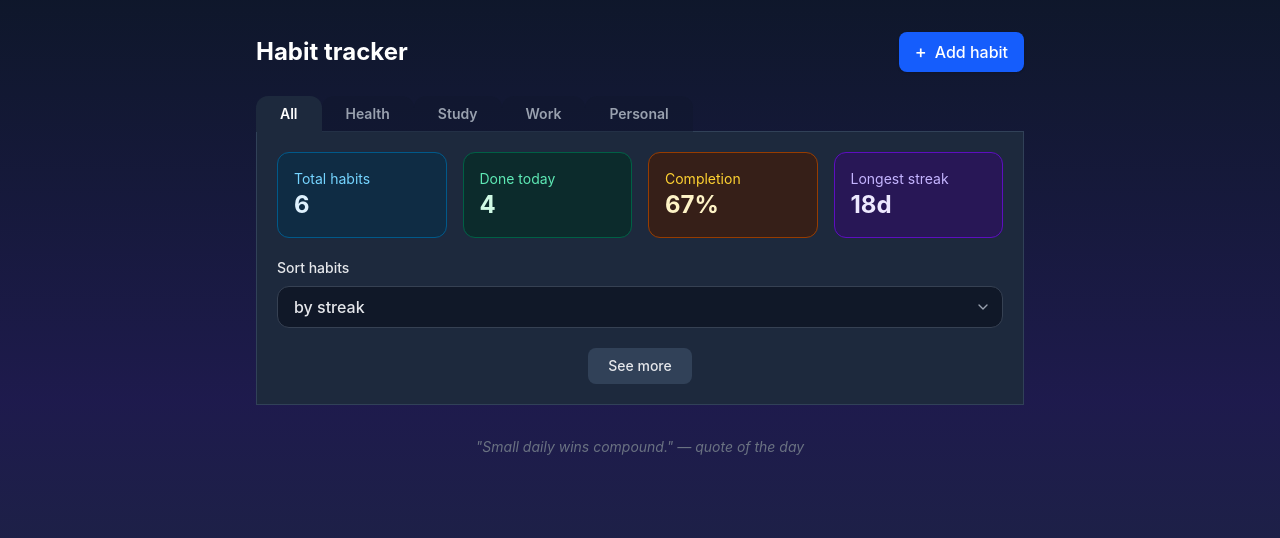
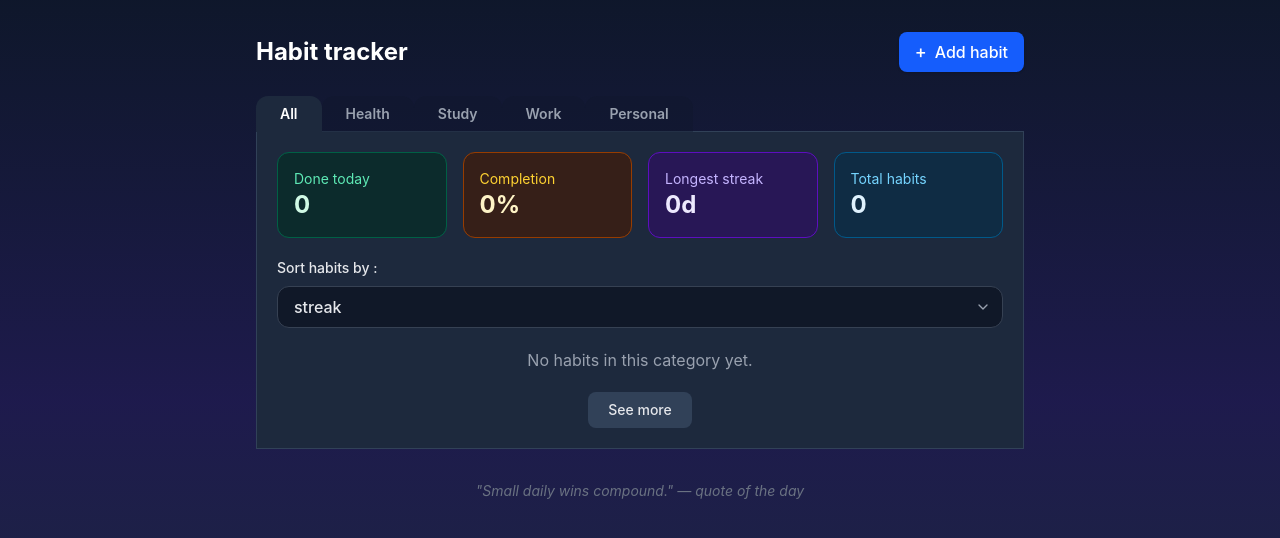
Before and after one commit to rohitha-kodikara/habits-and-focus-tracker, a React (Vite) app: page / in a window 1280 px wide. Shown: the top 538 px of the page. Built offline with nearby package versions, Linux system fonts and the light colour scheme.

Commit message:
adedd a smooth form loading.

```diff
--- a/src/App.jsx
+++ b/src/App.jsx
@@ -16,7 +16,6 @@ const App = () => {
    const [doneTodayValue, setDoneTodayValue] = useState(false)
    const[habbitFormVisible, setHabbitFormVisible] = useState(false);
    const[habitsList, setHabitsList] = useState([]);
-
    const [showAll, setShowAll] = useState(false);
 
 
@@ -24,6 +23,19 @@ const App = () => {
   const sortByStreak = habitsList.slice().sort((a, b) => b.streak - a.streak);
   const sortByName = habitsList.slice().sort((a, b) => a.name.localeCompare(b.name));
   const sortByCategory = habitsList.slice().sort((a, b) => a.category.localeCompare(b.category));
+
+  //getting summerized values for infor cards
+  const totalHabits = habitsList.length;
+const doneToday = habitsList.filter(habit => habit.doneToday).length;
+const completion = totalHabits === 0 ? 0 : Math.round((doneToday / totalHabits) * 100);
+const longestStreak = totalHabits === 0 ? 0 : Math.max(...habitsList.map(habit => habit.streak));
+
+const statsValues = {
+  totalHabits,
+  doneToday,
+  completion,
+  longestStreak
+};
 
   //tabwise habbits display
  const filteredHabits =
@@ -131,7 +143,8 @@ const App = () => {
         </div>
 
         {/* Add habit form */}
-        {habbitFormVisible && (
+        <div className={`grid transition-all duration-300 ease-in-out ${habbitFormVisible ? "grid-rows-[1fr] opacity-100 mb-6" : "grid-rows-[0fr] opacity-0"}`}>
+  <div className="overflow-hidden">
     <NewHabbitForm
       handleAddHabitForm={handleAddHabitForm}
       setDoneTodayValue={setDoneTodayValue}
@@ -142,9 +155,9 @@ const App = () => {
       categoryValue={categoryValue}
       streakValue={streakValue}
       doneTodayValue={doneTodayValue}
-
     />
-        )}
+  </div>
+</div>
 
         {/* Category tabs + panel (folder-tab style, merged as one element) */}
         <div className="mb-6">
@@ -155,17 +168,23 @@ const App = () => {
 
           <div className={`bg-slate-800 border border-slate-700 ${activeTab === "All" ? "" : "rounded-tl-2xl rounded-tr-2xl"} p-5`}>
             {/* Stats cards */}
-            <StatList />
+            <StatList statsValues={statsValues} />
 
             {/* Sort dropdown */}
             <SortDropdown handleSort={handleSort} />
 
             {/* Habit list */}
+            {
+              visibleHabbits.length !== 0 ? (
             <HabbitList
             habitsList={visibleHabbits}
             handleUpdateHabbit={handleUpdateHabbit}
             handleDeleteHabbit={handleDeleteHabbit}
-             />
+             /> ):(
+              <p className="text-center text-gray-400">No habits in this category yet.</p>
+             )
+            }
+
 
             {/* See more */}
             <div className="flex justify-center mt-5">
--- a/src/components/SortDropdown.jsx
+++ b/src/components/SortDropdown.jsx
@@ -4,14 +4,14 @@ import { ChevronDown } from 'lucide-react'
 const SortDropdown = ({ handleSort }) => {
   return (
     <div className="mb-5">
-        <label className="block mb-2 text-sm font-medium text-gray-200">Sort habits</label>
+        <label className="block mb-2 text-sm font-medium text-gray-200">Sort habits by :</label>
         <div className="relative">
               <select
               onChange={(e) => handleSort(e.target.value)}
               className="w-full appearance-none bg-gray-900 border border-gray-700 rounded-xl px-4 py-2 pr-10 text-gray-200 font-medium focus:outline-none focus:ring-2 focus:ring-blue-500">
-                <option value="streak">by streak</option>
-                <option value="name">by name</option>
-                <option value="category">by category</option>
+                <option value="streak">streak</option>
+                <option value="name">name</option>
+                <option value="category">category</option>
               </select>
               <ChevronDown className="pointer-events-none absolute right-3 top-1/2 -translate-y-1/2 w-4 h-4 text-gray-400" />
         </div>
--- /dev/null
+++ b/src/components/stats/Stat.jsx
@@ -0,0 +1,13 @@
+import React from 'react'
+
+const Stat = ({  label, bgClass, labelColor, valueColor, value, suffix }) => {
+    console.log(value);
+  return (
+    <div className={`${bgClass} border rounded-xl p-4`}>
+                <p className={`text-sm ${labelColor}`}>{label}</p>
+                <p className={`text-2xl font-bold ${valueColor}`}>{value}{suffix}</p>
+     </div>
+  )
+}
+
+export default Stat
--- a/src/components/stats/StatList.jsx
+++ b/src/components/stats/StatList.jsx
@@ -1,24 +1,58 @@
 import React from 'react'
+import Stat from './Stat';
 
-const StatList = () => {
+const stats = [
+  {
+    key: "doneToday",
+    label: "Done today",
+    bgClass: "bg-emerald-950/60 border-emerald-800",
+    labelColor: "text-emerald-300",
+    valueColor: "text-emerald-100",
+  },
+  {
+    key: "completion",
+    label: "Completion",
+    bgClass: "bg-amber-950/60 border-amber-800",
+    labelColor: "text-amber-300",
+    valueColor: "text-amber-100",
+    suffix: "%",
+  },
+  {
+    key: "longestStreak",
+    label: "Longest streak",
+    bgClass: "bg-violet-950/60 border-violet-800",
+    labelColor: "text-violet-300",
+    valueColor: "text-violet-100",
+    suffix: "d",
+  },
+  {
+    key: "totalHabits",
+    label: "Total habits",
+    bgClass: "bg-sky-950/60 border-sky-800",
+    labelColor: "text-sky-300",
+    valueColor: "text-sky-100",
+  }
+];
+
+
+const StatList = ({ statsValues }) => {
   return (
     <div className="grid grid-cols-2 sm:grid-cols-4 gap-4 mb-5">
-              <div className="bg-sky-950/60 border border-sky-800 rounded-xl p-4">
-                <p className="text-sm text-sky-300">Total habits</p>
-                <p className="text-2xl font-bold text-sky-100">6</p>
-              </div>
-              <div className="bg-emerald-950/60 border border-emerald-800 rounded-xl p-4">
-                <p className="text-sm text-emerald-300">Done today</p>
-                <p className="text-2xl font-bold text-emerald-100">4</p>
-              </div>
-              <div className="bg-amber-950/60 border border-amber-800 rounded-xl p-4">
-                <p className="text-sm text-amber-300">Completion</p>
-                <p className="text-2xl font-bold text-amber-100">67%</p>
-              </div>
-              <div className="bg-violet-950/60 border border-violet-800 rounded-xl p-4">
-                <p className="text-sm text-violet-300">Longest streak</p>
-                <p className="text-2xl font-bold text-violet-100">18d</p>
-              </div>
+
+              {
+                stats.map(stat => (
+                  <Stat
+                  key={stat.key}
+                  label={stat.label}
+                  bgClass={stat.bgClass}
+                  labelColor={stat.labelColor}
+                  valueColor={stat.valueColor}
+                  value={statsValues[stat.key]}
+                  suffix={stat.suffix}
+                  />
+                ))
+              }
+
             </div>
   )
 }
```
Also changed, not shown: src/index.css (line endings or trailing spaces). Lines whose indentation alone changed are shown as unchanged.
